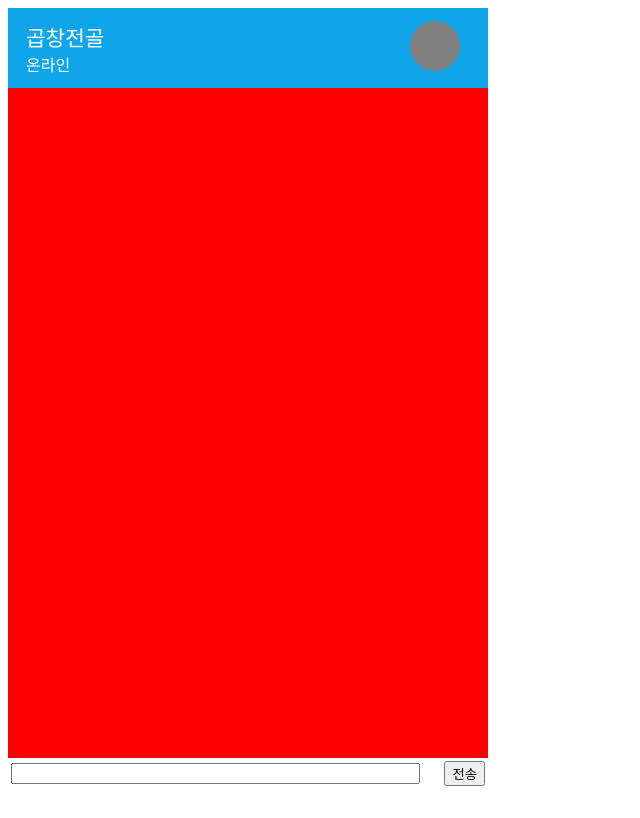
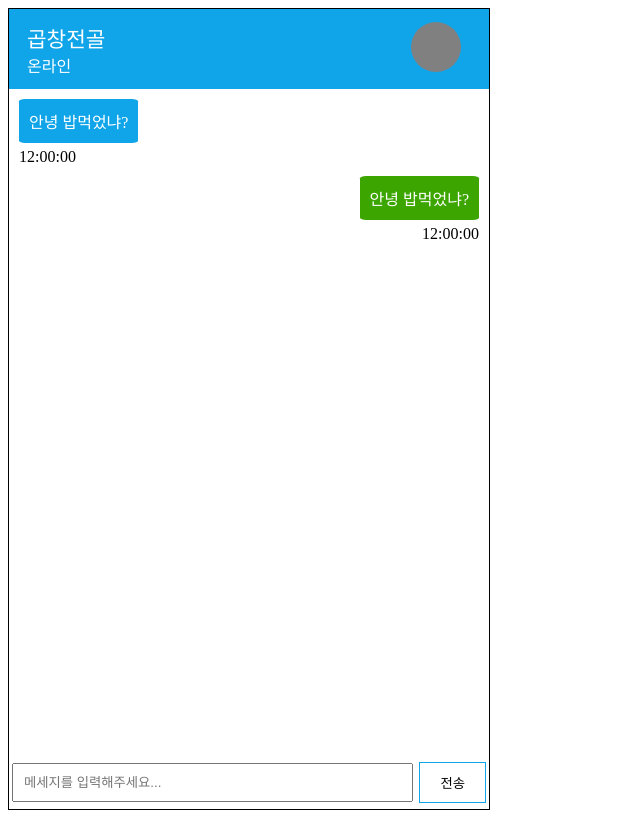
Before and after one commit to ahas/reem-study, a plain HTML site: page episode_4/index.html in a window 1280 px wide. Shown: the whole page, without its empty margins (0-640 px from the left). Drawn offline with Linux system fonts and the light colour scheme.

Commit message:
긴급 구조

```diff
--- a/episode_4/index.html
+++ b/episode_4/index.html
@@ -7,7 +7,7 @@
                 position: relative;
                 width: 480px;
                 height: 800px;
-                background-color: red;
+                border: 1px solid black;
             }
 
             .action-bar {
@@ -63,11 +63,60 @@
             }
 
             .chat-bar table td:nth-child(1) {
-                width: 85%;
+                width: 80%;
             }
 
             .chat-bar input {
                 width: 100%;
+                padding: 10px;
+            }
+
+            .chat-bar button {
+                padding: 10px 20px;
+                border: solid 1px  #10a4e8;
+                background-color: white;
+            }
+
+            .talk {
+                width: 100%;
+                position: absolute;
+                top: 80px;
+                bottom: 50px;
+            }
+
+            .msg {
+                margin: 10px;
+            }
+
+            .talk .msg .content {
+                display: inline-block;
+                color: white;
+                background-color:  #10a4e8;
+                padding: 10px;
+                border-radius: 5%;
+            }
+
+            .talk .msg .time {
+                color: black;
+                margin-top: 5px;
+            }
+
+            .msg.me {
+                margin: 10px;
+                text-align: right;
+            }
+
+            .talk .msg.me .content {
+                display: inline-block;
+                color: white;
+                background-color:  #3ca500;
+                padding: 10px;
+                border-radius: 5%;
+            }
+
+            .talk .msg.me .time {
+                color: black;
+                margin-top: 5px;
             }
         </style>
     </head>
@@ -94,12 +143,22 @@
                     </tbody>
                 </table>
             </div>
+            <div class="talk">
+                <div class="msg">
+                    <div class="content">안녕 밥먹었냐?</div>
+                    <div class="time">12:00:00</div>
+                </div>
+                <div class="msg me">
+                    <div class="content">안녕 밥먹었냐?</div>
+                    <div class="time">12:00:00</div>
+                </div>
+            </div>
             <div class="chat-bar">
                 <table>
                     <tbody>
                         <tr>
                             <td>
-                                <input />
+                                <input placeholder="메세지를 입력해주세요..." />
                             </td>
                             <td class="text-right">
                                 <button>전송</button>
```
